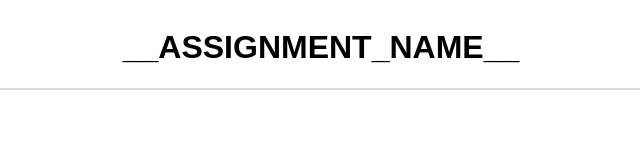
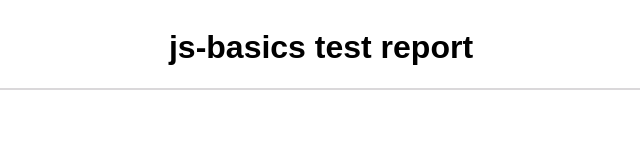
Before and after one commit to boniebug/test-reports, a plain HTML site: page js-basics/index.html in a window 1280 px wide. Shown: the whole page, without its empty margins (319-959 px from the left). Drawn offline with Linux system fonts and the light colour scheme; files that its build step writes are made by us from their sources.

Commit message:
🚀 Deploy to pages 🚀

```diff
--- a/js-basics/index.html
+++ b/js-basics/index.html
@@ -4,13 +4,13 @@
   <head>
     <meta charset="UTF-8" />
     <meta name="viewport" content="width=device-width, initial-scale=1.0" />
-    <title>__ASSIGNMENT_NAME__</title>
+    <title>js-basics</title>
     <link rel="stylesheet" href="../index.css">
     <script src="../index.js"></script>
   </head>
 
   <body>
-    <h1 class="heading">__ASSIGNMENT_NAME__</h1>
+    <h1 class="heading">js-basics test report</h1>
     <div id="results"></div>
   </body>
 
```
Also changed, not shown: js-basics/index.min.css.
